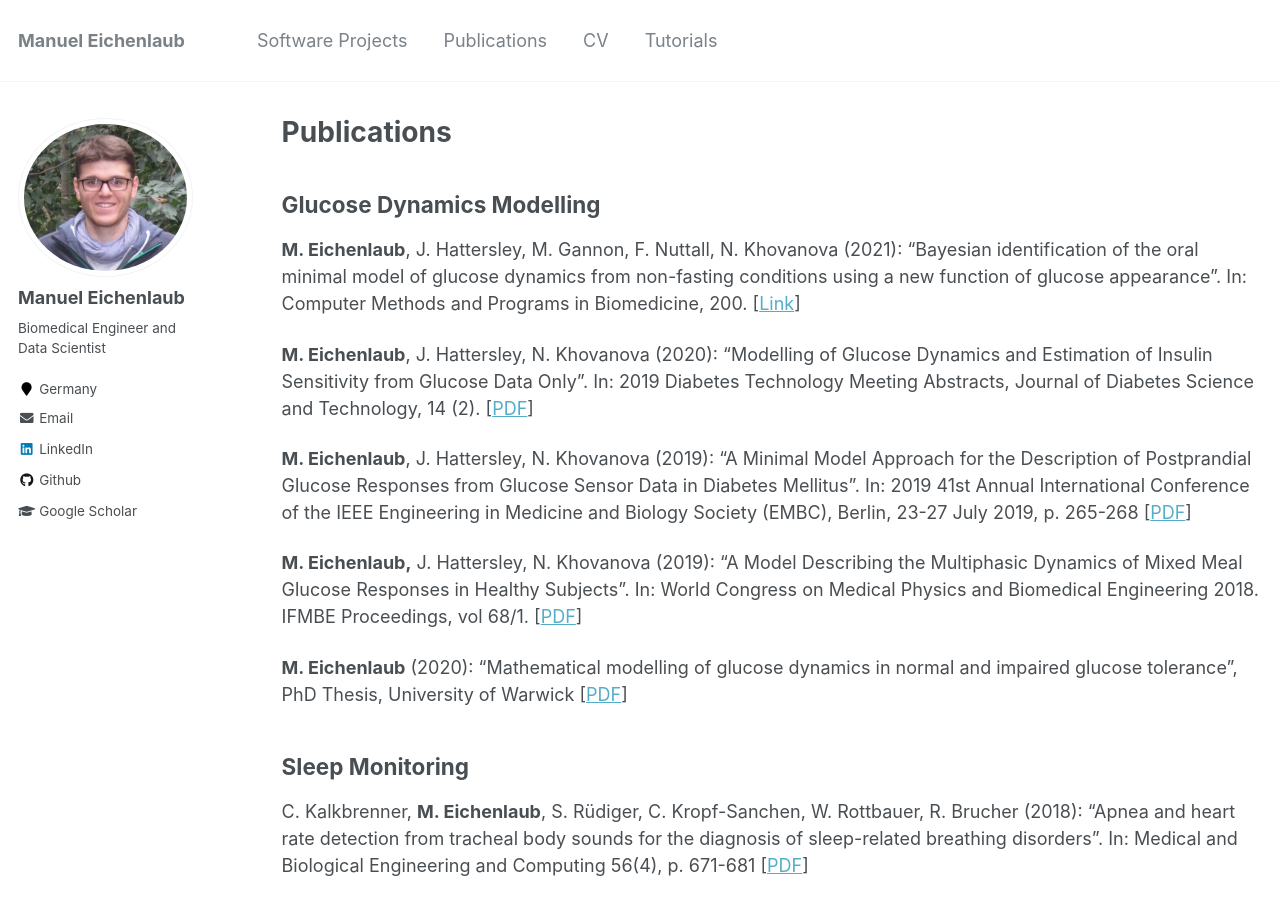
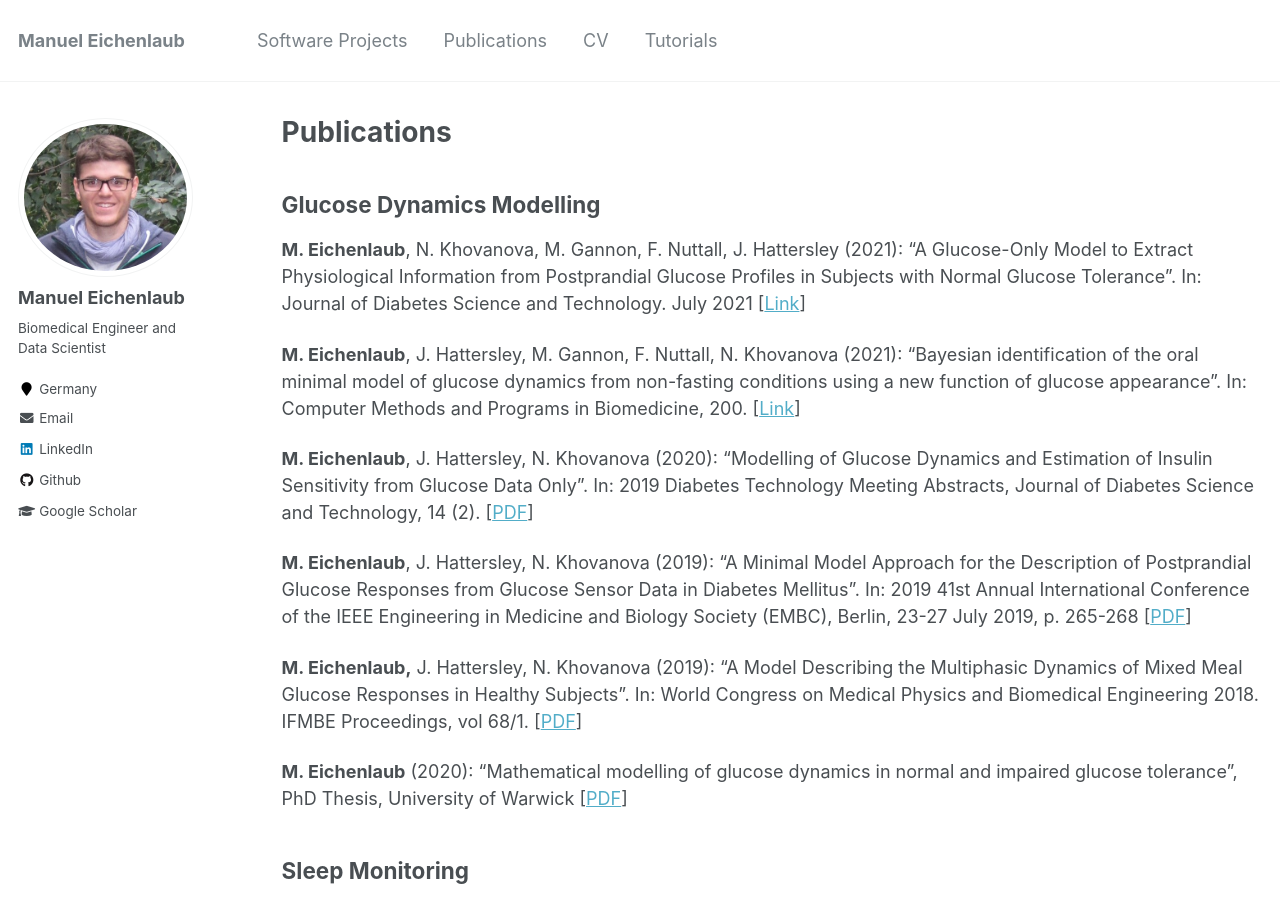
Before and after one commit to manueich/manueich.github.io, a Jekyll site: the page built from _pages/publications.md, in a window 1280 px wide and 900 px high. Built offline with Jekyll 4.4.1, drawn with Linux system fonts in a browser that asks for light colours.

Commit message:
Update publications.md

```diff
--- a/_pages/publications.md
+++ b/_pages/publications.md
@@ -7,6 +7,8 @@ author_profile: true
 
 Glucose Dynamics Modelling
 ------
+**M. Eichenlaub**, N. Khovanova, M. Gannon, F. Nuttall, J. Hattersley (2021):  "A Glucose-Only Model to Extract Physiological Information from Postprandial Glucose Profiles in Subjects with Normal Glucose Tolerance". In: Journal of Diabetes Science and Technology. July 2021 \[[Link](https://journals.sagepub.com/doi/full/10.1177/19322968211026978#_i22)\]
+
 **M. Eichenlaub**, J. Hattersley, M. Gannon, F. Nuttall, N. Khovanova (2021):  "Bayesian identification of the oral minimal model of glucose dynamics from non-fasting conditions using a new function of glucose appearance". In: Computer Methods and Programs in Biomedicine, 200. \[[Link](https://www.sciencedirect.com/science/article/pii/S0169260720317442)\]
 
 **M. Eichenlaub**, J. Hattersley, N. Khovanova (2020):  "Modelling of Glucose Dynamics and Estimation of Insulin Sensitivity from Glucose Data Only". In: 2019 Diabetes Technology Meeting Abstracts, Journal of Diabetes Science and Technology, 14 (2). \[[PDF](http://manueich.github.io/files/pubs/Glucose_DTM19.pdf)\]
```
